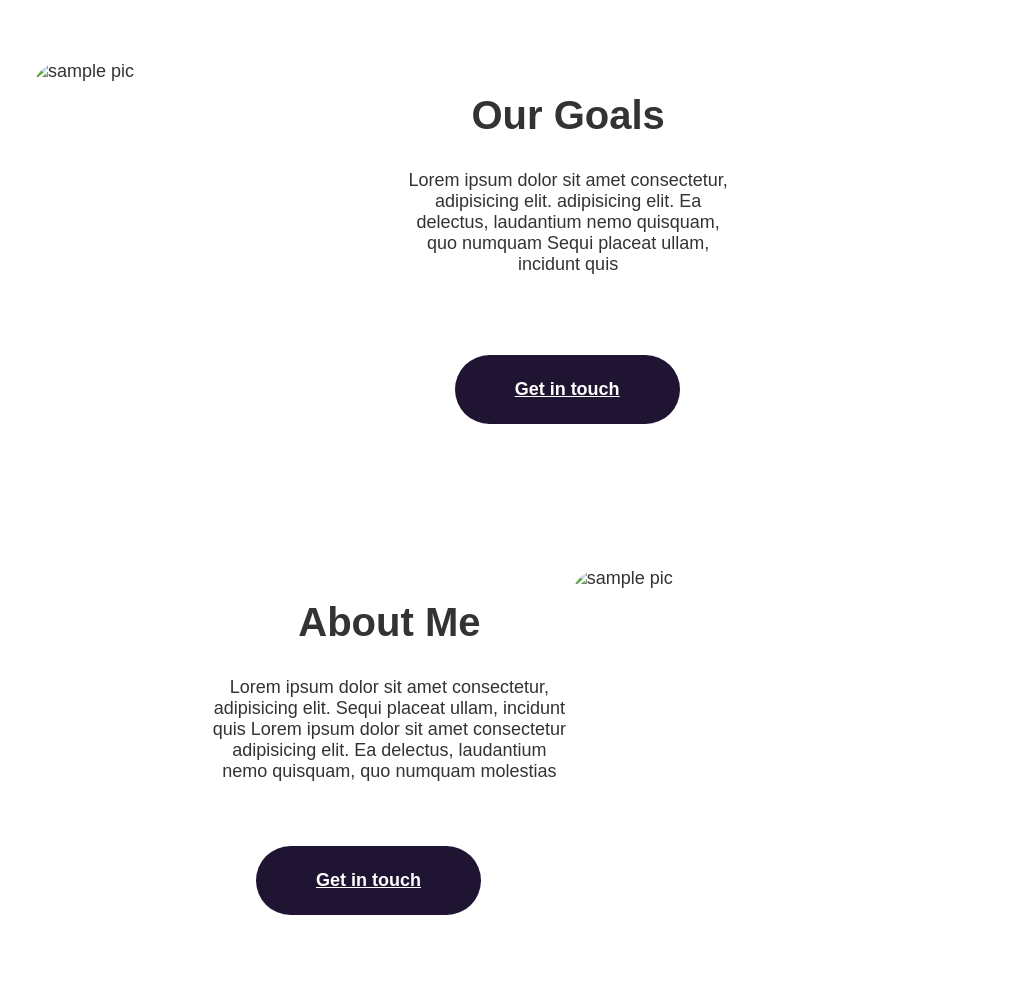
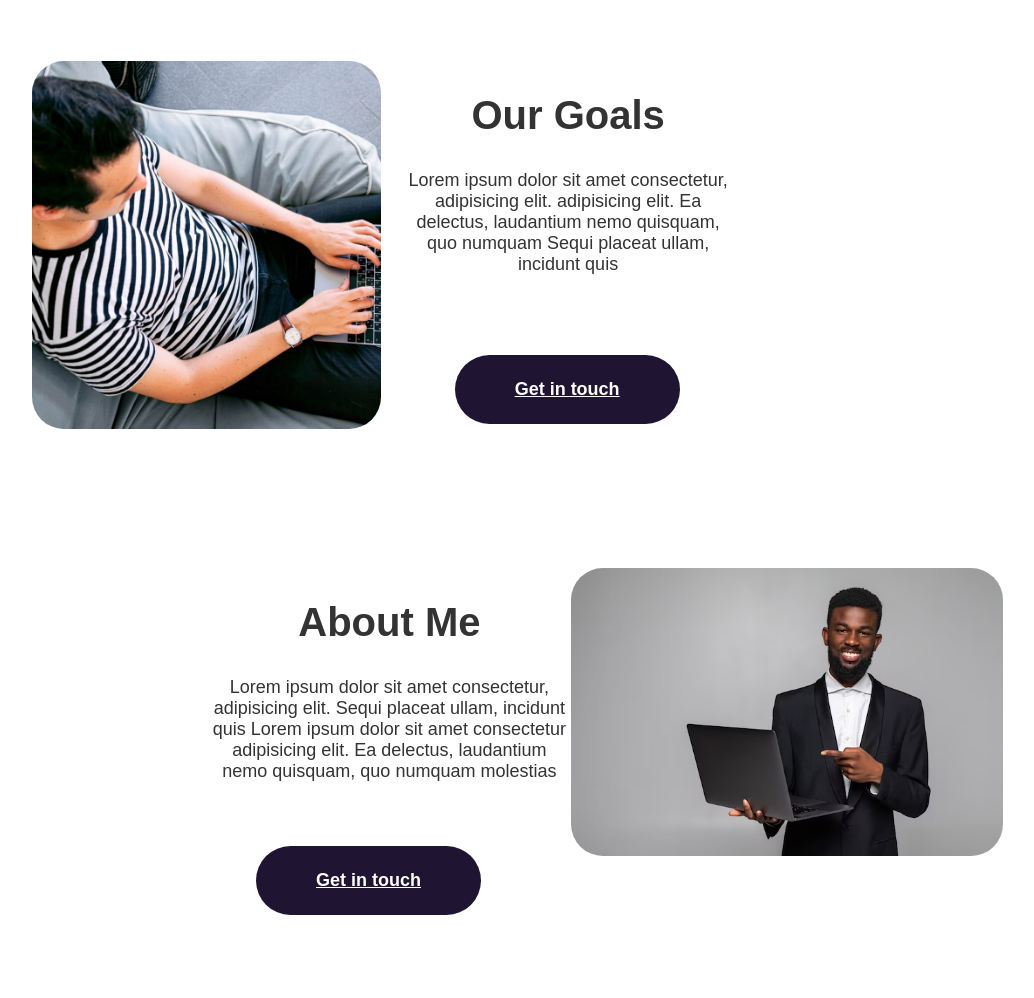
Before and after one commit to tobesky10/Portfolio, a plain HTML site: page index.html in a window 1280 px wide. Shown: the part 1852-2850 px from the top of the page, without its empty margins (192-1226 px from the left). Drawn offline with nearby package versions, Linux system fonts and the light colour scheme; a web font is replaced by a local one.

Commit message:
Update index.html

```diff
--- a/index.html
+++ b/index.html
@@ -109,7 +109,7 @@
 
                 <div class="Goals">
                     <div id="Goals-img">
-                        <img src="Images/Ourgoals.jpeg" alt="sample pic">
+                        <img src="Ourgoals.jpeg" alt="sample pic">
                     </div>
                     <div id="Goals-text">
                         <h2 style="padding-bottom: 2rem; font-size:2.5rem; font-weight: 800;">Our Goals</h2>
@@ -129,7 +129,7 @@
                         <div id="button"> <a href="#contact"> Get in touch</a>  </div>
                     </div>
                     <div id="Goals-right-img">
-                        <img src="Images/rightman.avif" alt="sample pic">
+                        <img src="rightman.avif" alt="sample pic">
                     </div>
 
                 </div>
```
